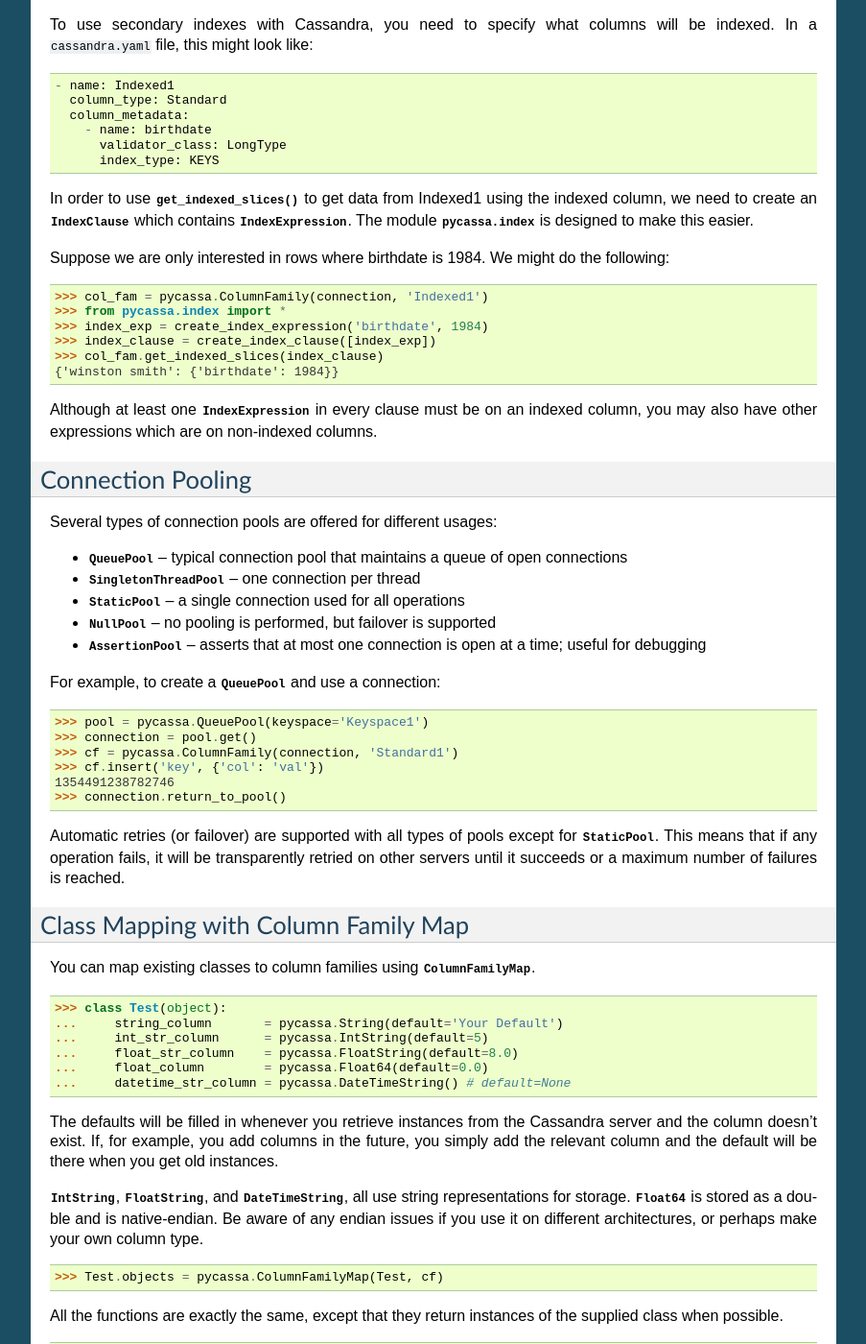
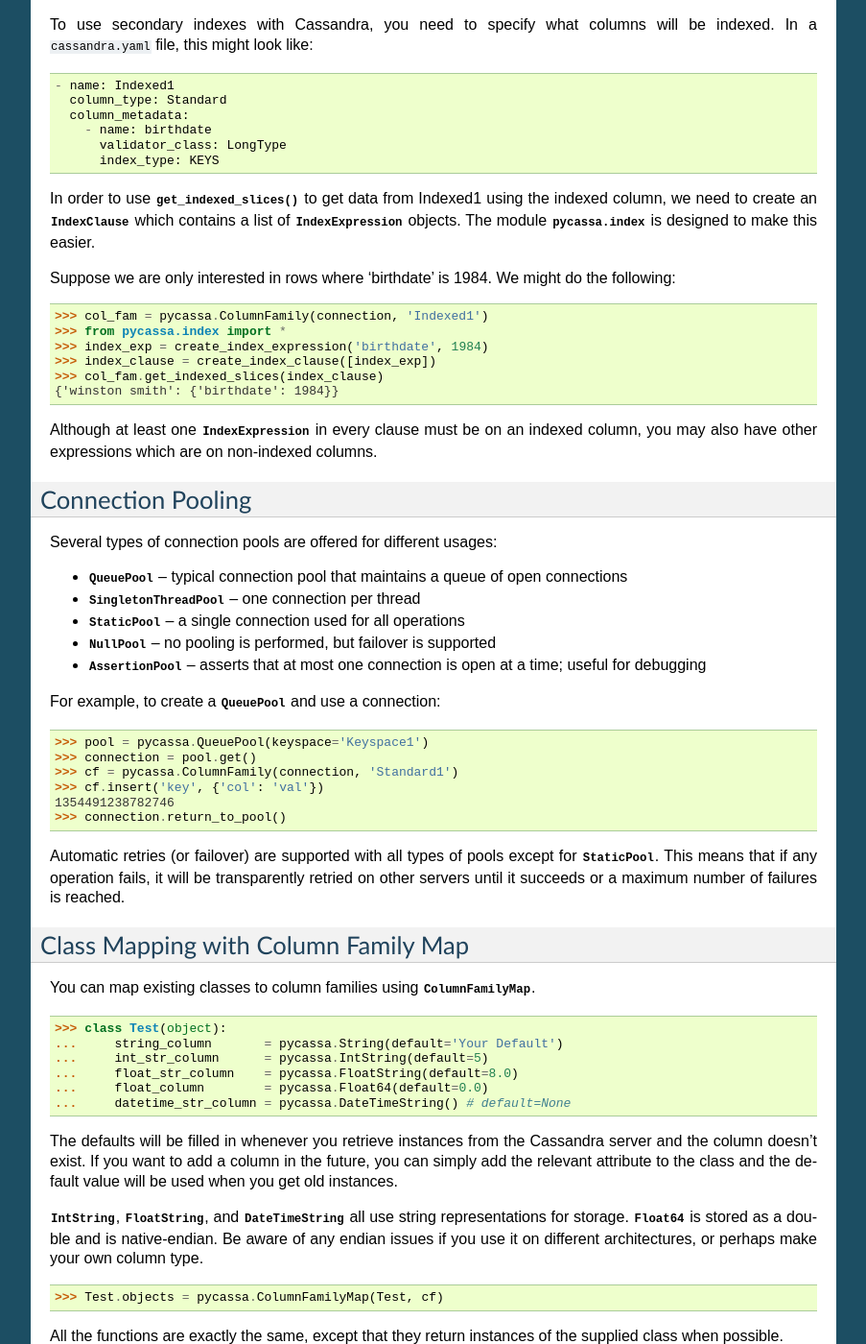
Before and after one commit to pycassa/pycassa, a Sphinx documentation site: the page built from doc/tutorial.rst, in a window 1280 px wide and 1400 px high, scrolled down 4469 px. Shown: the whole window at 96% size, without its empty margins (198-1101 px from the left). Built offline with Sphinx 7.4.7, drawn with Linux system fonts in a browser that asks for light colours; some of the changed text lies outside the part shown.

Commit message:
General documentation improvements

```diff
--- a/doc/installation.rst
+++ b/doc/installation.rst
@@ -7,7 +7,7 @@
 
 .. code-block:: bash
 
-  $ easy_install thrift
+  $ easy_install thrift05
 
 You can download a release from
 `github <http://github.com/pycassa/pycassa/downloads>`_
--- a/doc/tutorial.rst
+++ b/doc/tutorial.rst
@@ -106,14 +106,14 @@
 
 .. code-block:: python
 
-  >>> col_fam.get('row_key', columns=['name1', 'name2')
+  >>> col_fam.get('row_key', columns=['name1', 'name2'])
   {'name1': 'foo', 'name2': 'bar'}
 
 We may also get a slice (or subrange) or the columns in a row. To do this,
-use the `column_start` and `column_finish` parameters. If one of these may be
-left empty to allow the slice to extend to the end of the row in one direction.
-Also note that `column_finish` is inclusive. Assuming we've inserted several
-columns with names '1' through '9', we could do the following:
+use the `column_start` and `column_finish` parameters.  One or both of these may
+be left empty to allow the slice to extend to one or both ends the.
+Note that `column_finish` is inclusive. Assuming we've inserted several
+columns with names '1' through '9', we can do the following:
 
 .. code-block:: python
 
@@ -131,8 +131,8 @@
 
 The other way is to get a range of keys at once by using
 :meth:`~pycassa.columnfamily.ColumnFamily.get_range()`. The parameter
-`finish` is also inclusive here too.  Assuming we've inserted some rows
-with keys 'row_key1' through 'row_key9', we could do this:
+`finish` is also inclusive here, too.  Assuming we've inserted some rows
+with keys 'row_key1' through 'row_key9', we can do this:
 
 .. code-block:: python
 
@@ -318,11 +318,11 @@
 
 In order to use :meth:`~pycassa.columnfamily.ColumnFamily.get_indexed_slices()`
 to get data from Indexed1 using the indexed column, we need to create an
-:class:`~pycassa.cassandra.ttypes.IndexClause` which contains
-:class:`~pycassa.cassandra.ttypes.IndexExpression`.  The module
+:class:`~pycassa.cassandra.ttypes.IndexClause` which contains a list of
+:class:`~pycassa.cassandra.ttypes.IndexExpression` objects.  The module
 :mod:`pycassa.index` is designed to make this easier.
 
-Suppose we are only interested in rows where birthdate is 1984. We might do
+Suppose we are only interested in rows where 'birthdate' is 1984. We might do
 the following:
 
 .. code-block:: python
@@ -380,12 +380,12 @@
   ...     datetime_str_column = pycassa.DateTimeString() # default=None
 
 The defaults will be filled in whenever you retrieve instances from the
-Cassandra server and the column doesn't exist. If, for example, you add
-columns in the future, you simply add the relevant column and the default
-will be there when you get old instances.
+Cassandra server and the column doesn't exist. If you want to add a
+column in the future, you can simply add the relevant attribute to the class
+and the default value will be used when you get old instances.
 
 :class:`~pycassa.types.IntString`, :class:`~pycassa.types.FloatString`, and
-:class:`~pycassa.types.DateTimeString`, all use string representations for
+:class:`~pycassa.types.DateTimeString` all use string representations for
 storage. :class:`~pycassa.types.Float64` is stored as a double and is
 native-endian. Be aware of any endian issues if you use it on different
 architectures, or perhaps make your own column type.
```
Also changed, not shown: other parts of doc/tutorial.rst (+2 -2 lines), doc/pycassa_shell.rst (+13 -4 lines).
